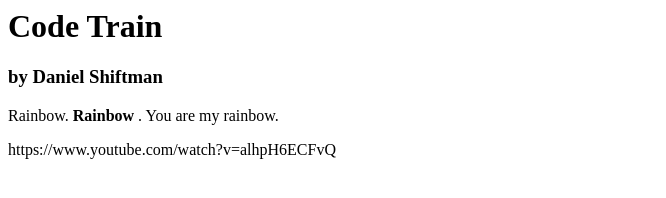
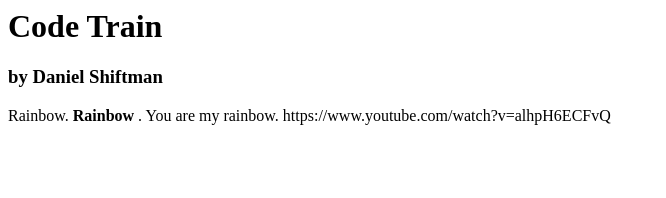
Before and after one commit to anthule123/visualize-web, a plain HTML site: page index.html in a window 1280 px wide. Shown: the whole page, without its empty margins (0-666 px from the left). Drawn offline with Linux system fonts and the light colour scheme.

Commit message:
Update index.html

```diff
--- a/index.html
+++ b/index.html
@@ -3,8 +3,8 @@
   <body>
     <h1> Code Train </h1>
     <h3> by Daniel Shiftman </h3>
-    <p> Rainbow. <strong> Rainbow </strong>. You are my rainbow. </p>
-    <p> https://www.youtube.com/watch?v=alhpH6ECFvQ </p>
+    <p> Rainbow. <strong> Rainbow </strong>. You are my rainbow.
+     https://www.youtube.com/watch?v=alhpH6ECFvQ </p>
   </body>
 
 </html>
```
